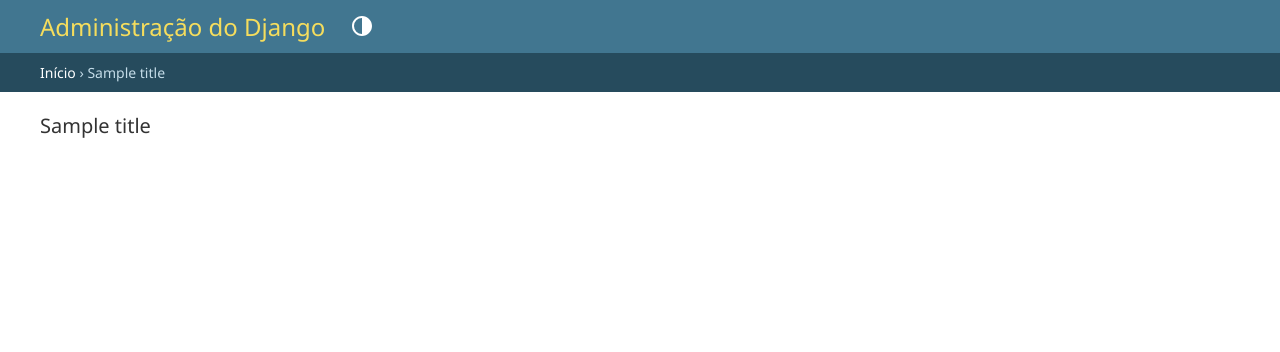
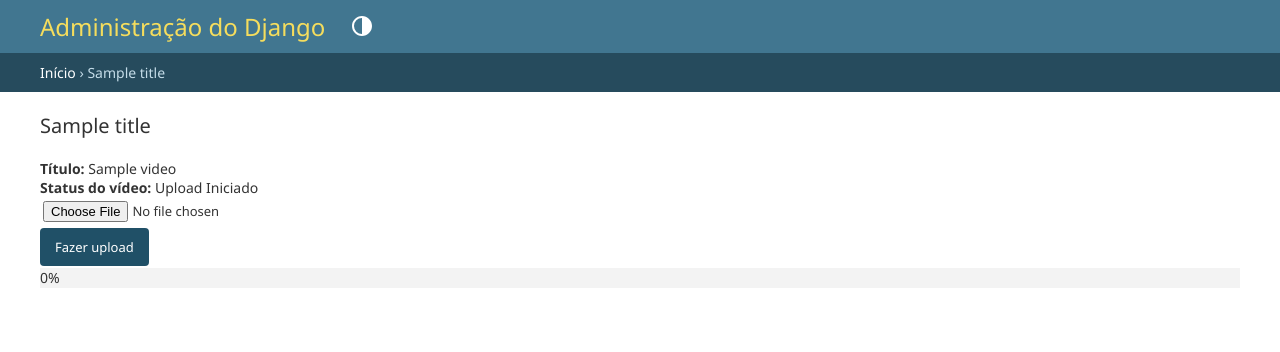
Before and after one commit to EliasJuk/ImersaoFullcycle19, a Django app: template django/core/templates/admin/core/upload_video.html in a window 1280 px wide. Shown: the top 352 px of the page. Run offline with Django 5.2, Linux system fonts and the light colour scheme; tables that the repository leaves empty hold one stand-in row (values such as "Sample post"); the template is opened without the code that fills it: values that come from a table or form of the project are taken from there, most other values are stand-ins (such as "Sample title", 1, 10 or a date in 2020).

Commit message:
formulario upload

```diff
--- a/django/core/templates/admin/core/upload_video.html
+++ b/django/core/templates/admin/core/upload_video.html
@@ -1,3 +1,24 @@
-{% extends "admin/base_site.html"%}
+{% extends 'admin/base_site.html' %}
 
-<h1>UPLOAD...</h1>
+{% block content %}
+  <form id="upload-form" method="post" enctype="multipart/form-data">
+    <p id="errornote" class="errornote hidden"></p>
+
+    {% csrf_token %}
+    <div class="form-row">
+      <strong>Título:</strong> {{ video.title }}
+      <br />
+      <strong>Status do vídeo:</strong> {{ video.get_video_status_display }}
+    </div>
+    <div class="form-row">
+      <input type="file" name="video" accept="video/mp4" />
+    </div>
+    <div class="submit-row">
+      <input type="submit" value="Fazer upload" class="default" name="btnUploadVideo" id="btnUploadVideo" />
+    </div>
+  </form>
+
+  <div id="progress-bar" style="width: 100%; background: #f3f3f3;">
+    <div id="progress" style="width: 0%; height: 20px; background: #4caf50; text-align: center;">0%</div>
+  </div>
+{% endblock %}
```
